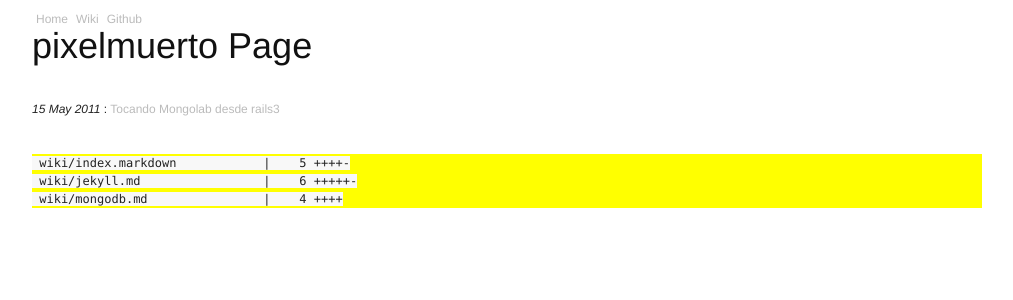
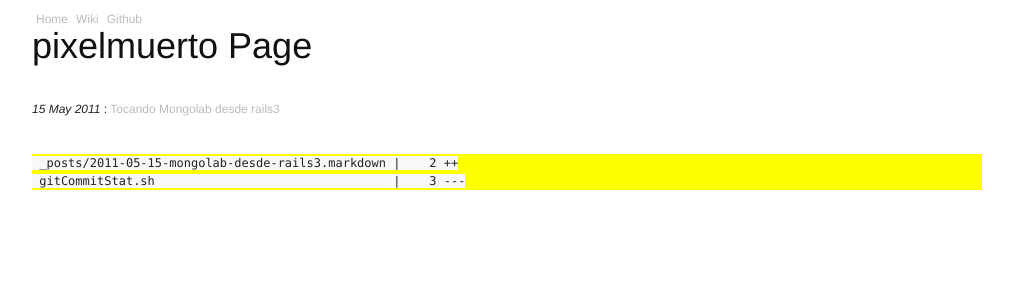
Before and after one commit to pixelmuerto/pixelmuerto.github.com, a Jekyll site: the page built from index.html, in a window 1280 px wide. Shown: the top 300 px of the page, without its empty margins (133-1146 px from the left). Built offline with Jekyll 4.4.1, drawn with Linux system fonts in a browser that asks for light colours; Markdown is read by kramdown in place of the engine named in the settings.

```diff
--- a/_includes/gitDiffStat.markdown
+++ b/_includes/gitDiffStat.markdown
@@ -1,3 +1,2 @@
- wiki/index.markdown            |    5 ++++-
- wiki/jekyll.md                 |    6 +++++-
- wiki/mongodb.md                |    4 ++++
+ _posts/2011-05-15-mongolab-desde-rails3.markdown |    2 ++
+ gitCommitStat.sh                                 |    3 ---
--- a/_posts/2011-05-15-mongolab-desde-rails3.markdown
+++ b/_posts/2011-05-15-mongolab-desde-rails3.markdown
@@ -3,6 +3,8 @@ layout: default
 title : Tocando Mongolab desde rails3
 categories:
 - mongodb
+- rails
+- mongolab
 ---
 {:enlaces: .enlaceGris }
 
```
Also changed, not shown: 2 other files.
